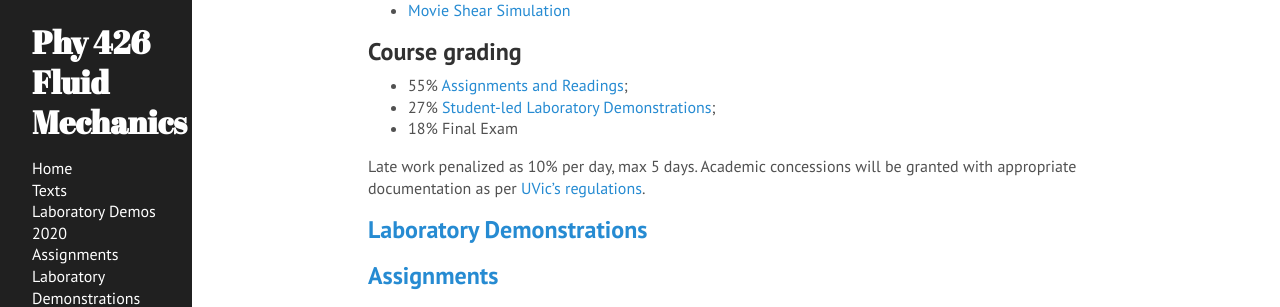
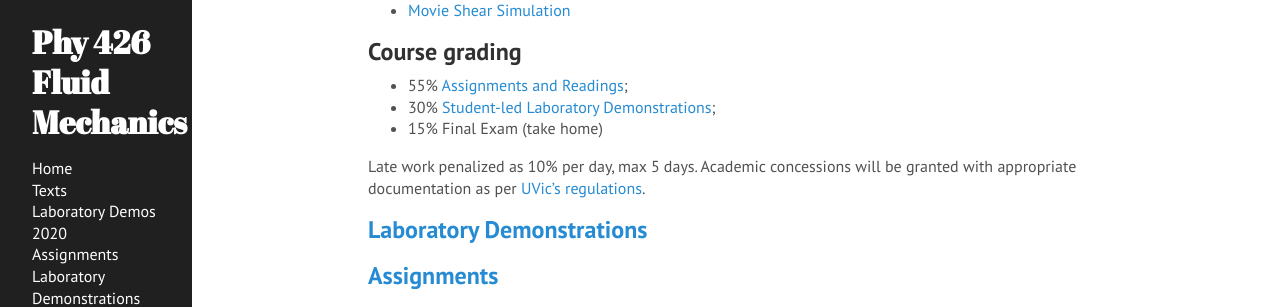
Before and after one commit to jklymak/Phy426, a Jekyll site: the page built from docs/index.md, in a window 1280 px wide and 900 px high, scrolled down 1218 px. Shown: the part 334-641 px from the top of the window. Built offline with Jekyll 4.4.1, drawn with Linux system fonts in a browser that asks for light colours.

Commit message:
Update grading

```diff
--- a/docs/index.md
+++ b/docs/index.md
@@ -51,8 +51,8 @@ Largely *Kundu and Cohen* Latest edition, but also see [Texts](./Texts/).
 ## Course grading
 
   - 55% [Assignments and Readings](./Assignments/);
-  - 27% [Student-led Laboratory Demonstrations](./Labs/);
-  - 18% Final Exam
+  - 30% [Student-led Laboratory Demonstrations](./Labs/);
+  - 15% Final Exam (take home)
 
 Late work penalized as 10% per day, max 5 days.  Academic concessions will be granted
 with appropriate documentation as per [UVic's regulations](https://www.uvic.ca/registrar/students/appeals/acad-concession/index.php).
```
